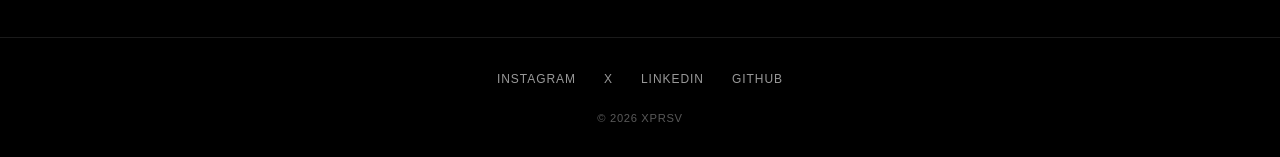
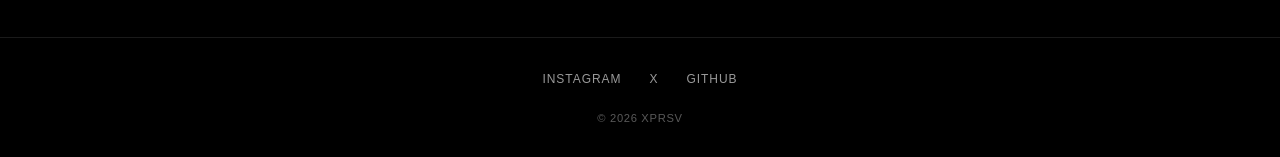
Before and after one commit to travbrown/xprsn, a React (Create React App) app: page / in a window 1280 px wide. Shown: the part 1057-1214 px from the top of the page. Built offline with nearby package versions, Linux system fonts and the light colour scheme; what webfontloader would draw is missing.

Commit message:
Remove LinkedIn from footer social links
Co-Authored-By: Claude Opus 4.6 <noreply@anthropic.com>

```diff
--- a/src/components/molecules/Footer.js
+++ b/src/components/molecules/Footer.js
@@ -47,7 +47,6 @@ export const Footer = ({ dark }) => {
       }}>
         <SocialLink href="https://instagram.com/_xprsv" label="Instagram" dark={dark} />
         <SocialLink href="https://x.com" label="X" dark={dark} />
-        <SocialLink href="https://linkedin.com/in/xprsv" label="LinkedIn" dark={dark} />
         <SocialLink href="https://github.com/travbrown" label="GitHub" dark={dark} />
       </div>
       <p style={{
```
